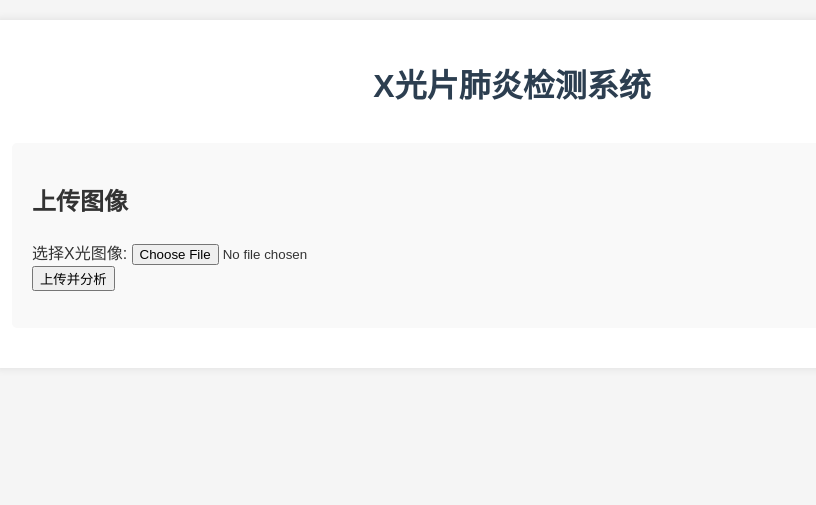
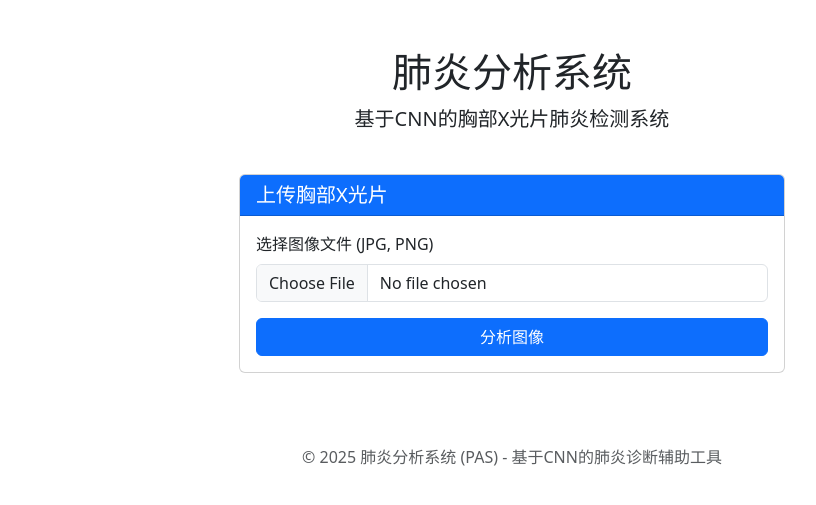
Before and after one commit to Curtainz/Web-App-for-PAS, a Flask app: page / in a window 1280 px wide. Shown: the top 505 px of the page, without its empty margins (128-944 px from the left). Run offline with Flask 3, Linux system fonts and the light colour scheme.

Commit message:
Update index.html

```diff
--- a/xray-docker/templates/index.html
+++ b/xray-docker/templates/index.html
@@ -3,132 +3,79 @@
 <head>
     <meta charset="UTF-8">
     <meta name="viewport" content="width=device-width, initial-scale=1.0">
-    <title>X光片肺炎检测系统</title>
-    <style>
-        /* 基本样式设置 */
-        body {
-            font-family: 'Microsoft Yahei', Arial, sans-serif; /* 使用微软雅黑字体 */
-            line-height: 1.6;
-            margin: 0;
-            padding: 20px;
-            background-color: #f5f5f5;
-            color: #333;
-        }
-        /* 主容器样式 */
-        .container {
-            max-width: 1000px;
-            margin: 0 auto;
-            background-color: white;
-            padding: 20px;
-            border-radius: 8px;
-            box-shadow: 0 0 10px rgba(0,0,0,0.1);
-        }
-        /* 标题样式 */
-        h1 {
-            color: #2c3e50;
-            text-align: center;
-            margin-bottom: 30px;
-        }
-        /* 上传区域样式 */
-        .upload-section {
-            background-color: #f9f9f9;
-            padding: 20px;
-            border-radius: 5px;
-            margin-bottom: 20px;
-        }
-        /* 表单样式 */
-        #upload-form {
-            display: flex;
-            flex-direction: column;
-        }
-        /* 文件输入框样式 */
-        .file-input {
-            margin-bottom: 15px;
-        }
-        /* 提交按钮样式 */
-        .submit-btn {
-            background-color: #3498db;
-            color: white;
-            border: none;
-            padding: 10px 15px;
-            border-radius: 4px;
-            cursor: pointer;
-            font-size: 16px;
-            transition: background-color 0.3s;
-        }
-        /* 提交按钮悬停效果 */
-        .submit-btn:hover {
-            background-color: #2980b9;
-        }
-        /* 结果区域样式 */
-        .result-section {
-            display: none; /* 初始隐藏 */
-            margin-top: 30px;
-        }
-        /* 结果图像样式 */
-        .result-image {
-            max-width: 100%;
-            height: auto;
-            margin-top: 20px;
-            border: 1px solid #ddd;
-            border-radius: 4px;
-        }
-        /* 加载提示样式 */
-        .loading {
-            text-align: center;
-            display: none; /* 初始隐藏 */
-            margin: 20px 0;
-        }
-        /* 正常结果文本样式 */
-        .normal {
-            color: #27ae60;
-            font-weight: bold;
-        }
-        /* 肺炎结果文本样式 */
-        .pneumonia {
-            color: #e74c3c;
-            font-weight: bold;
-        }
-        /* 错误信息样式 */
-        .error {
-            color: #e74c3c;
-            margin-top: 10px;
-        }
-    </style>
+    <title>肺炎分析系统 (PAS)</title>
+    <link rel="stylesheet" href="https://cdn.jsdelivr.net/npm/bootstrap@5.3.0/dist/css/bootstrap.min.css">
+    <link rel="stylesheet" href="{{ url_for('static', filename='css/style.css') }}">
 </head>
 <body>
-    <div class="container">
-        <h1>X光片肺炎检测系统</h1>
-
-        <!-- 上传部分 -->
-        <div class="upload-section">
-            <h2>上传图像</h2>
-            <form method="POST" action="/predict" enctype="multipart/form-data">
-                <div class="form-group">
-                    <label for="file-input">选择X光图像:</label>
-                    <input type="file" class="form-control" id="file-input" name="file" accept="image/*" required>
-                </div>
-                <button type="submit" class="btn btn-primary">上传并分析</button>
-            </form>
-            <p class="error" id="error-message"></p>
+    <div class="container mt-5">
+        <div class="row">
+            <div class="col-md-12 text-center mb-4">
+                <h1>肺炎分析系统</h1>
+                <p class="lead">基于CNN的胸部X光片肺炎检测系统</p>
+            </div>
         </div>
 
-        <!-- 加载提示 -->
-        <div id="loading" style="display:none" class="alert alert-info text-center mt-3">
-            <div class="spinner-border text-primary" role="status">
-                <span class="visually-hidden">加载中</span>
+        <div class="row">
+            <div class="col-md-6 offset-md-3">
+                <div class="card mb-4">
+                    <div class="card-header bg-primary text-white">
+                        <h5 class="card-title mb-0">上传胸部X光片</h5>
+                    </div>
+                    <div class="card-body">
+                        <form id="upload-form" enctype="multipart/form-data">
+                            <div class="mb-3">
+                                <label for="file-input" class="form-label">选择图像文件 (JPG, PNG)</label>
+                                <input class="form-control" type="file" id="file-input" accept=".jpg,.jpeg,.png">
+                            </div>
+                            <div class="d-grid">
+                                <button class="btn btn-primary" type="submit" id="analyze-btn">分析图像</button>
+                            </div>
+                        </form>
+                    </div>
+                </div>
+
+                <div id="progress-container" class="d-none">
+                    <div class="progress mb-3">
+                        <div class="progress-bar progress-bar-striped progress-bar-animated" role="progressbar" style="width: 100%"></div>
+                    </div>
+                    <p class="text-center">正在分析图像，请稍候...</p>
+                </div>
+
+                <div id="result-container" class="d-none">
+                    <div class="card">
+                        <div class="card-header bg-info text-white">
+                            <h5 class="card-title mb-0">分析结果</h5>
+                        </div>
+                        <div class="card-body">
+                            <div id="result-content">
+                                <!-- 结果将在这里显示 -->
+                            </div>
+
+                            <div class="text-center mt-3">
+                                <img id="result-image" class="img-fluid" src="" alt="分析结果可视化">
+                            </div>
+
+                            <div class="mt-4">
+                                <h6>分类概率:</h6>
+                                <div id="probability-bars">
+                                    <!-- 概率条将在这里显示 -->
+                                </div>
+                            </div>
+                        </div>
+                    </div>
+                </div>
             </div>
-            <p class="mt-2">请稍后，正在处理</p>
         </div>
 
-        <!-- 结果显示区域 -->
-        <div id="result-container" style="display:none" class="mt-4">
-            <h3 id="result-text"></h3>
-            <div class="text-center">
-                <img id="result-image" class="img-fluid" alt="分析结果">
+        <div class="row mt-5">
+            <div class="col-md-12 text-center">
+                <p class="text-muted">© 2025 肺炎分析系统 (PAS) - 基于CNN的肺炎诊断辅助工具</p>
             </div>
         </div>
     </div>
-    <script src="{{ url_for('static', filename='js/upload.js') }}"></script>
+
+    <script src="https://cdn.jsdelivr.net/npm/bootstrap@5.3.0/dist/js/bootstrap.bundle.min.js"></script>
+    <script src="{{ url_for('static', filename='js/main.js') }}"></script>
 </body>
 </html>
```
